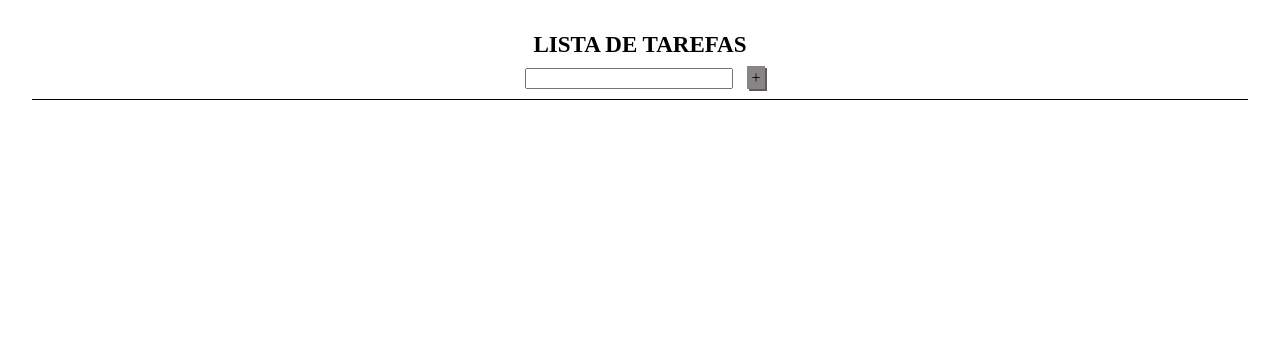
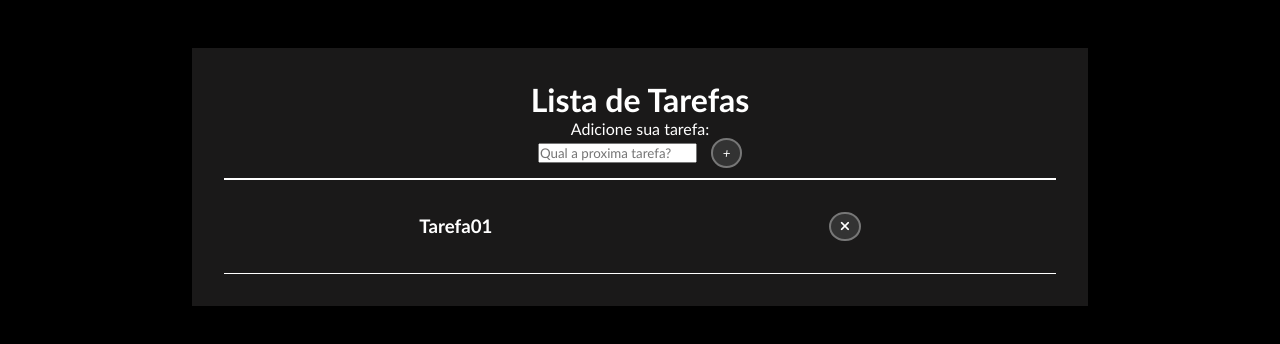
Before and after one commit to nzbraga/treino-JS, a plain HTML site: page index.html in a window 1280 px wide. Drawn offline with Linux system fonts and the light colour scheme.

Commit message:
treino 0

```diff
--- /dev/null
+++ b/assents/css/btn.css
@@ -0,0 +1,30 @@
+
+button {
+    display: inle-flex;
+    background-color: #333;
+    color: #fff;
+    border: 2px solid #777;
+    padding: .3rem .6rem ;
+    border-radius: 50%;
+    align-items: center;
+    transition: .5s;
+    margin-left: 10px;
+}
+button i {
+    align-items: center;
+    ;
+}
+
+button:hover {
+    background-color: #fff;
+    color: #333;
+
+}
+
+button:hover i {
+    transform: scale(1.5);
+}
+
+#btn-edit-cnc {
+    margin-top: 10px;
+}
--- /dev/null
+++ b/assents/css/container.css
@@ -0,0 +1,24 @@
+.container {
+    display: block;
+    background-color: rgb(26, 25, 25);
+    max-width: 70%;
+    margin: 3rem auto 0;
+    align-items: center;
+    text-align: center;
+    padding: 2rem;
+    border-bottom: 2px;
+}
+
+.form-container {
+
+    align-items: center;
+    text-align: center;
+    border-bottom: 2px solid;
+    padding-bottom: 10px;
+    width: 100%;
+}
+
+.form-container i {
+    display: inline-flex;
+    align-items: center;
+}
--- /dev/null
+++ b/assents/css/list.css
@@ -0,0 +1,7 @@
+.trf {
+    display: flex;
+    justify-content: space-around;
+    align-items: center;
+    padding: 2rem;
+    border-bottom: 1px solid;
+}
--- a/assents/css/style.css
+++ b/assents/css/style.css
@@ -1,25 +1,16 @@
 * {
+    padding: 0;
     margin: 0;
+    font-family:'Gill Sans', 'Gill Sans MT', Calibri, 'Trebuchet MS', sans-serif;
+    color: #fff(0, 0, 0);
+    box-sizing: border-box;
 }
 
-.main-header {
-    display: block;
-    margin: 2rem ;
-    text-align: center;
-    border-bottom: 1px solid #020202;
+body {
+    background-color: #000;
+    color: #fff;
 }
 
-.main-header > i {
-    background-color: rgb(138, 133, 133);
-    padding: .2rem;
-    box-shadow: 2px 2px 0 rgb(94, 93, 93);
+.hide {
+    display: none;
 }
-
-input {
-    width: 200px;
-    margin: 10px;
-}
-
-h1 {
-    font-size: 23px;
-}
--- a/index.html
+++ b/index.html
@@ -4,30 +4,54 @@
     <meta charset="UTF-8">
     <meta http-equiv="X-UA-Compatible" content="IE=edge">
     <meta name="viewport" content="width=device-width, initial-scale=1.0">
-    <title>Document</title>
+    <title>Lista de Tarefas</title>
 
-    <link rel="preconnect" href="https://fonts.googleapis.com">
-    <link rel="preconnect" href="https://fonts.gstatic.com" crossorigin>
-    <link href="https://fonts.googleapis.com/css2?family=Signika:wght@400;600&display=swap" rel="stylesheet">
-
-    <link rel="stylesheet" href="https://cdnjs.cloudflare.com/ajax/libs/font-awesome/6.2.1/css/all.min.css"
-    integrity="sha512-MV7K8+y+gLIBoVD59lQIYicR65iaqukzvf/nwasF0nqhPay5w/9lJmVM2hMDcnK1OnMGCdVK+iQrJ7lzPJQd1w==" crossorigin="anonymous" referrerpolicy="no-referrer" />
+    <link rel="stylesheet" href="https://cdnjs.cloudflare.com/ajax/libs/font-awesome/6.2.1/css/all.min.css" integrity="sha512-MV7K8+y+gLIBoVD59lQIYicR65iaqukzvf/nwasF0nqhPay5w/9lJmVM2hMDcnK1OnMGCdVK+iQrJ7lzPJQd1w==" crossorigin="anonymous" referrerpolicy="no-referrer" />
 
     <link rel="stylesheet" href="/assents/css/style.css">
-    <script src="/assents/js/script.js"></script>
+    <link rel="stylesheet" href="/assents/css/btn.css">
+    <link rel="stylesheet" href="/assents/css/container.css">
+    <link rel="stylesheet" href="/assents/css/list.css">
+    <script src="/assents/js/elements.js" defer></script>
+    <script src="/assents/js/function.js" defer></script>
+    <script src="/assents/js/events.js" defer></script>
+
 
 
 </head>
 <body>
-    <div>
-        <header class="main-header">
-            <h1>LISTA DE TAREFAS</h1>
-            <input type="text" class="lista">
-            <i class="fa-thin fa-plus"></i>
+
+    <div class="container">
+        <header>
+            <h1>Lista de Tarefas</h1>
         </header>
-    </div>
-
-    <div class="tarefas">
+        <form id="ctn-form">
+            <p>Adicione sua tarefa:</p>
+            <div class="form-container">
+                <input type="text" id="trf-in" placeholder="Qual a proxima tarefa?">
+                <button type="submit">
+                    <i class="fa-thin fa-plus"></i>
+                </button>
+            </div>
+        </form>
+        <form id="ctn-form" class="hide">
+            <p>Editar Tarefa:</p>
+            <div class="form-container">
+                <input type="text" id="trf-edit">
+                <button type="submit">
+                    <i class="fa-solid fa-check-double"></i>
+                </button>
+            </div>
+            <button id="btn-edit-cnc">Cancelar</button>
+        </form>
+        <div id="trf-list">
+            <div class="trf">
+                <h3>Tarefa01</h3>
+                <button class="trf-remove">
+                    <i class="fa-solid fa-xmark"></i>
+                </button>
+            </div>
+        </div>
 
     </div>
 
```
Also changed, not shown: assents/img/License free.txt (added), assents/img/License premium.txt (added), assents/js/script.js (added), 2 other files.
